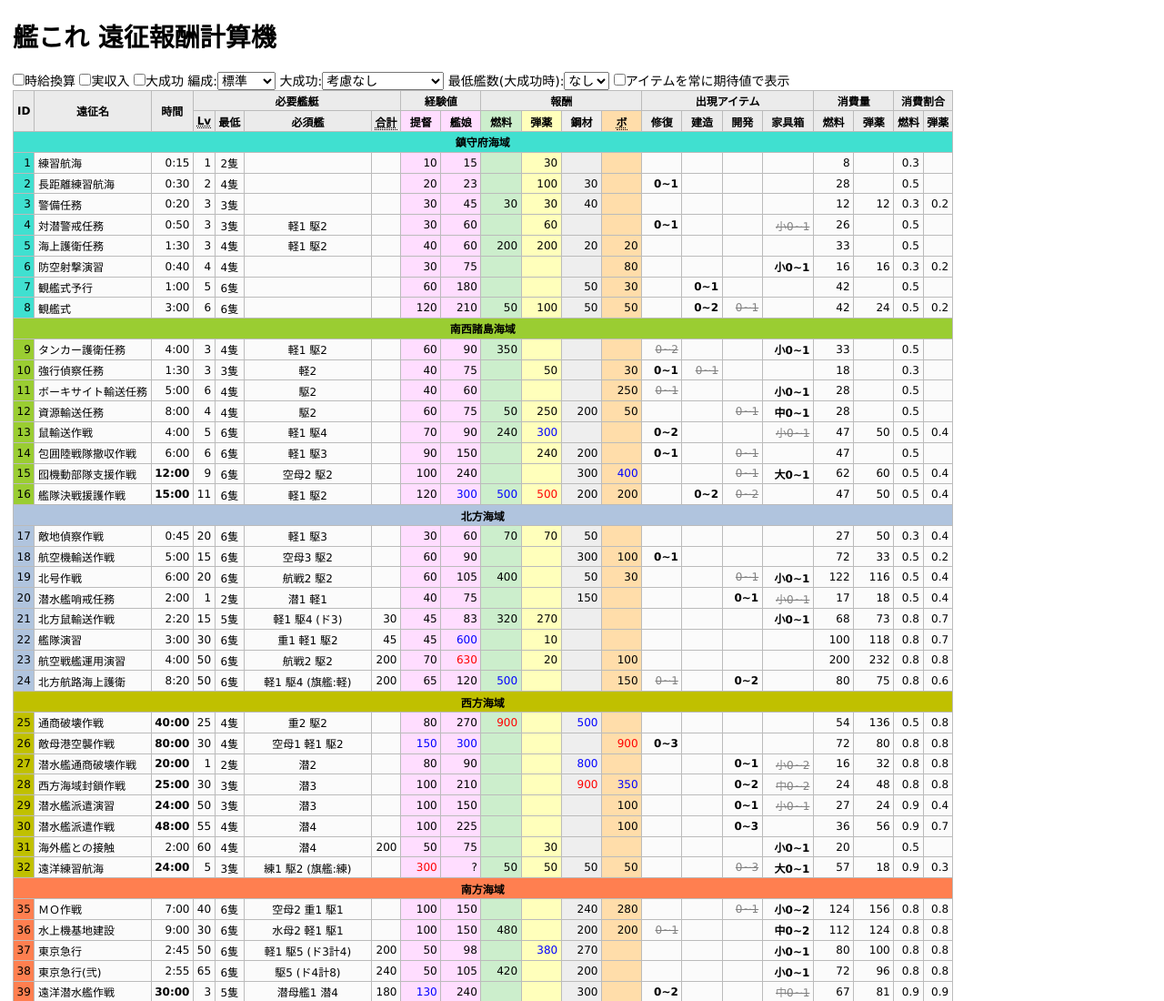
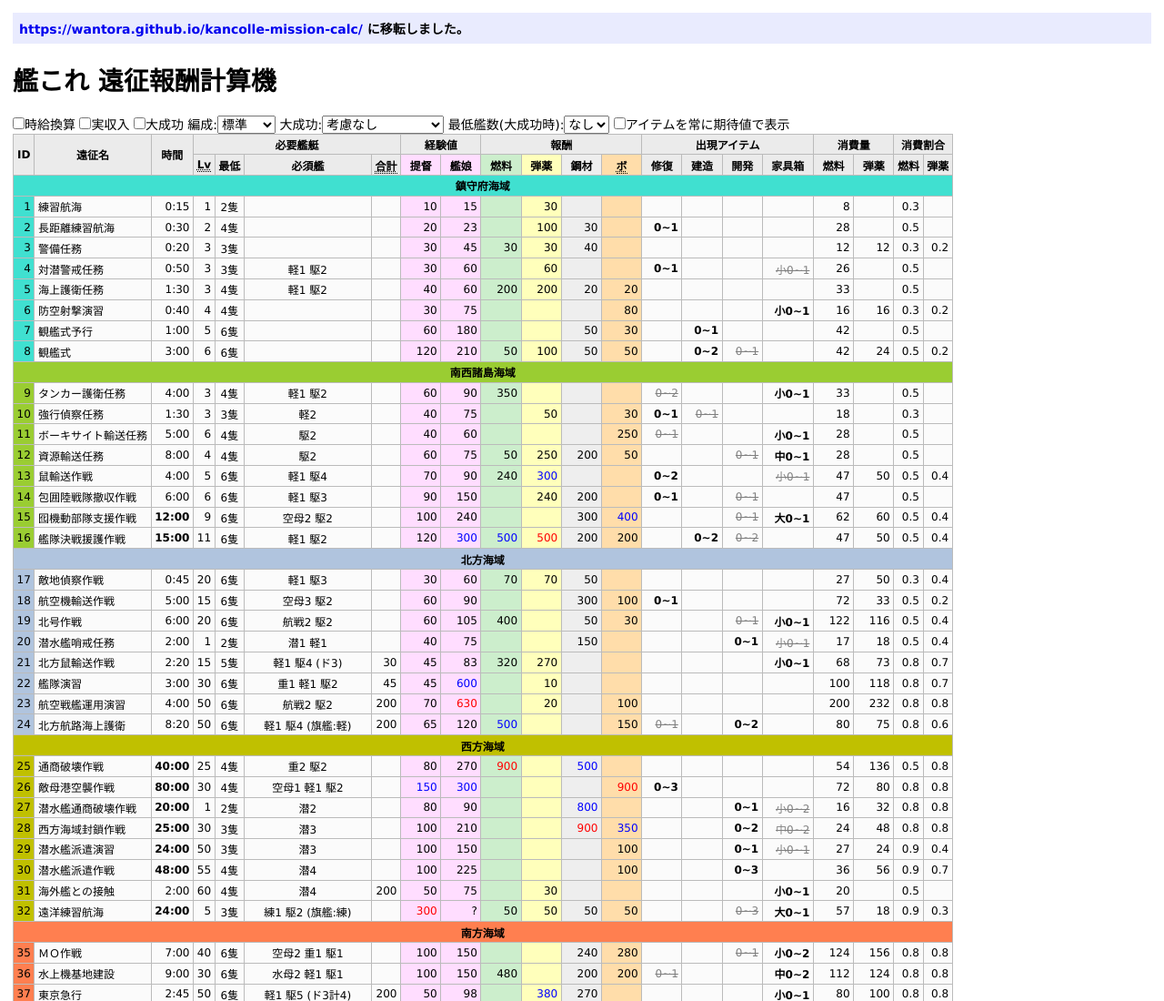
Before and after one commit to wantora/kancolle-mission-calc, a website: page src/www/index.html in a window 1280 px wide. Shown: the top 1100 px of the page at 91% size. Drawn offline with Linux system fonts and the light colour scheme.

Commit message:
移転メッセージを表示

```diff
--- a/src/www/index.html
+++ b/src/www/index.html
@@ -18,6 +18,12 @@
 </script>
 </head>
 <body>
+
+<p style="background: #e9ebfe; color: #000; padding: 0.5em;">
+	<strong>
+		<a href="https://wantora.github.io/kancolle-mission-calc/">https://wantora.github.io/kancolle-mission-calc/</a> に移転しました。
+	</strong>
+</p>
 
 <h1>艦これ 遠征報酬計算機</h1>
 
```
